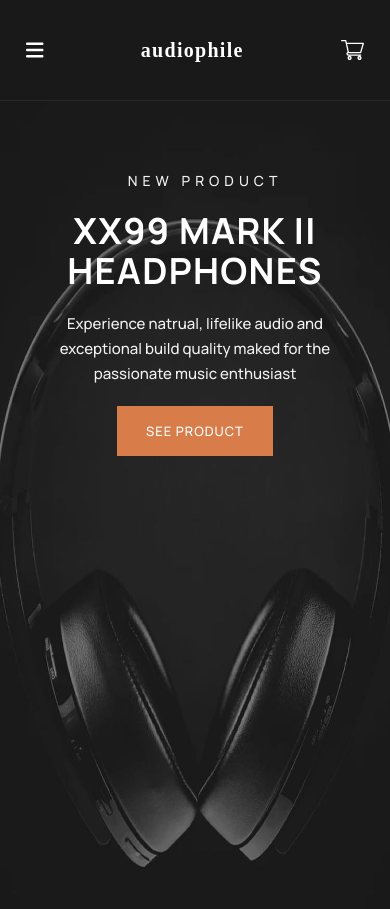
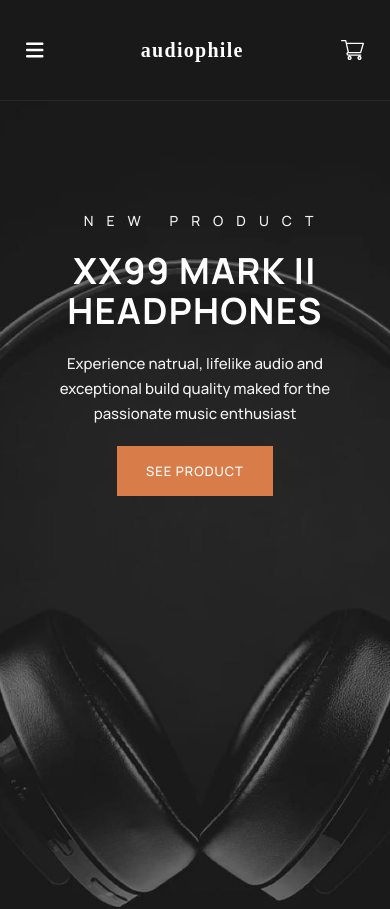
Before and after one commit to BilalHassen/audiophile-web-site, a React (Vite) app: page / in a window 390 px wide. Shown: the top 909 px of the page. Built offline with nearby package versions, Linux system fonts and the light colour scheme; a web font is replaced by a local one.

Commit message:
hero done for all mobile sizes

```diff
--- a/src/Components/Hero/Hero.jsx
+++ b/src/Components/Hero/Hero.jsx
@@ -2,6 +2,7 @@ import "./Hero.scss";
 export default function Hero() {
   return (
     <section className="hero">
+      <div className="hero__image-wrapper">
         <div className="hero__content">
           <div className="hero__product-box">
             <p className="hero__product-text">new product</p>
@@ -21,6 +22,7 @@ export default function Hero() {
             </button>
           </div>
         </div>
+      </div>
     </section>
   );
 }
--- a/src/Components/Hero/Hero.scss
+++ b/src/Components/Hero/Hero.scss
@@ -2,19 +2,50 @@
 @use "../../styles/partials/variables" as *;
 
 .hero {
-  height: 110vh;
-  background-image: url(../../assets/home/mobile/image-header.jpg);
-  //   background-size: cover;
-  background-size: 100% 100%;
-  background-repeat: no-repeat;
-  background-position: center bottom 100px;
+  height: 100%;
+  width: 100%;
+
+  &__image-wrapper {
+    background-image: url(../../assets/home/mobile/image-header.jpg);
+    background-size: cover;
+    background-repeat: no-repeat;
+    height: 110vh;
+    width: 100vw;
+    background-position: center bottom 80px;
+
+    @include mobile-medium {
+      height: 110vh;
+      background-position: center bottom 60px;
+    }
+
+    @include mobile-large {
+      height: 120vh;
+      background-position: center bottom 60px;
+    }
+  }
 
   &__content {
-    padding-top: 7rem;
+    padding-top: 11rem;
     border-top: 1px solid #282828;
     display: flex;
     flex-direction: column;
     gap: 2rem;
+
+    @include mobile-large {
+      padding-top: 13rem;
+    }
+
+    @include tablet-small {
+      padding-left: 4rem;
+      padding-right: 4rem;
+      padding-top: 18rem;
+      gap: 2.5rem;
+    }
+
+    @include tablet-medium {
+      gap: 4rem;
+      padding-top: 15rem;
+    }
   }
 
   &__product-box {
@@ -25,8 +56,20 @@
   &__product-text {
     font-size: 1.4rem;
     color: $grey;
-    letter-spacing: 5px;
+    letter-spacing: 13px;
     padding-left: 2rem;
+
+    @include mobile-large {
+      font-size: 1.4rem;
+      letter-spacing: 18px;
+    }
+
+    @include tablet-small {
+    }
+
+    @include tablet-medium {
+      font-size: 2.5rem;
+    }
   }
 
   &__title {
@@ -34,6 +77,19 @@
     color: $white;
     font-weight: 900;
     text-transform: uppercase;
+
+    @include tablet-small {
+      padding-left: 10rem;
+      padding-right: 10rem;
+      font-size: 5.6rem;
+    }
+  }
+
+  &__title-text {
+    @include tablet-small {
+      font-size: 5.6rem;
+      line-height: 6.5rem;
+    }
   }
 
   &__product-description {
@@ -41,10 +97,24 @@
     padding-left: 2.7rem;
     padding-right: 2.7rem;
     color: $grey;
+
+    @include tablet-medium {
+      padding-left: 15rem;
+      padding-right: 15rem;
+    }
   }
 
   &__description-text {
     line-height: 2.5rem;
+
+    @include tablet-small {
+      padding-left: 13rem;
+      padding-right: 13rem;
+    }
+
+    @include tablet-medium {
+      font-size: 2rem;
+    }
   }
 
   &__button-container {
@@ -59,6 +129,14 @@
     display: block;
     height: 5rem;
     width: 40%;
+
+    @include tablet-small {
+      width: 25%;
+    }
+
+    @include tablet-medium {
+      width: 20%;
+    }
   }
 
   &__button-text {
```
Lines whose indentation alone changed are shown as unchanged.
